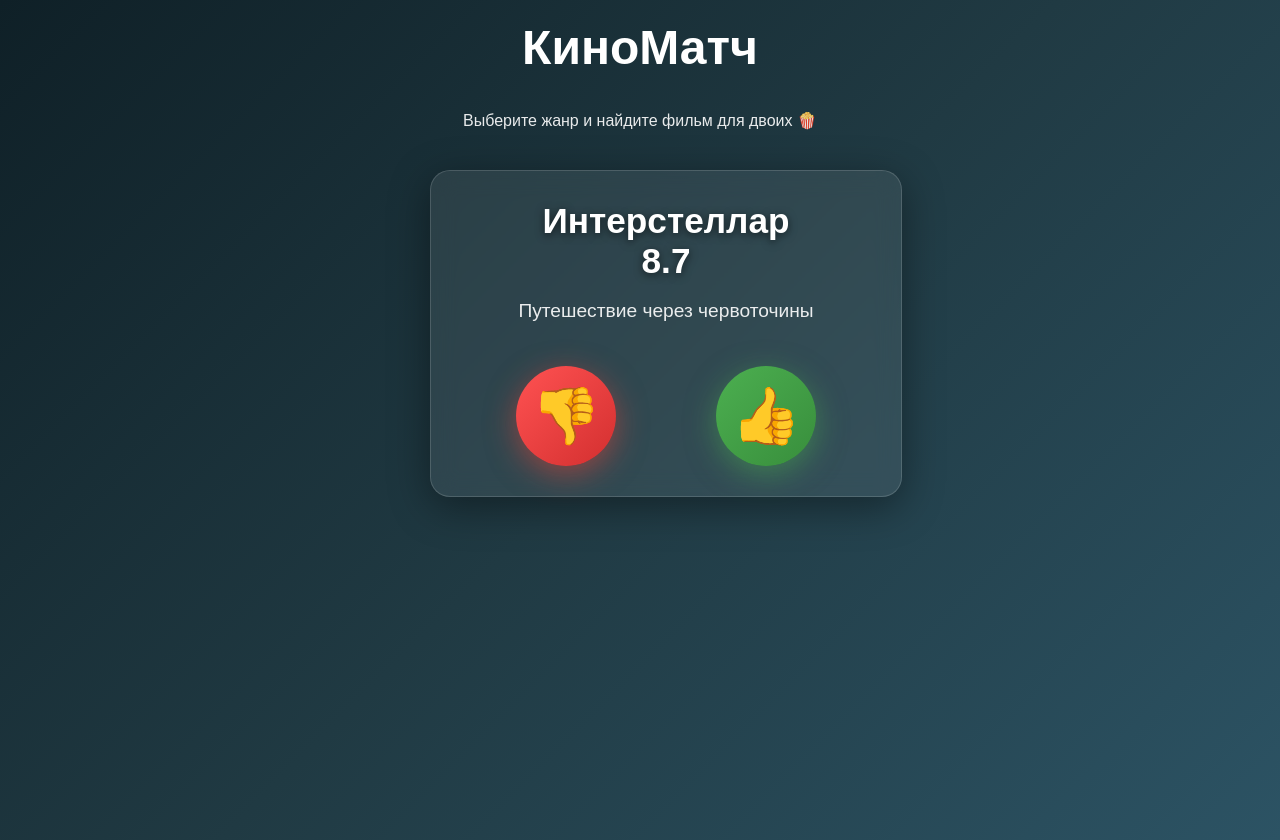
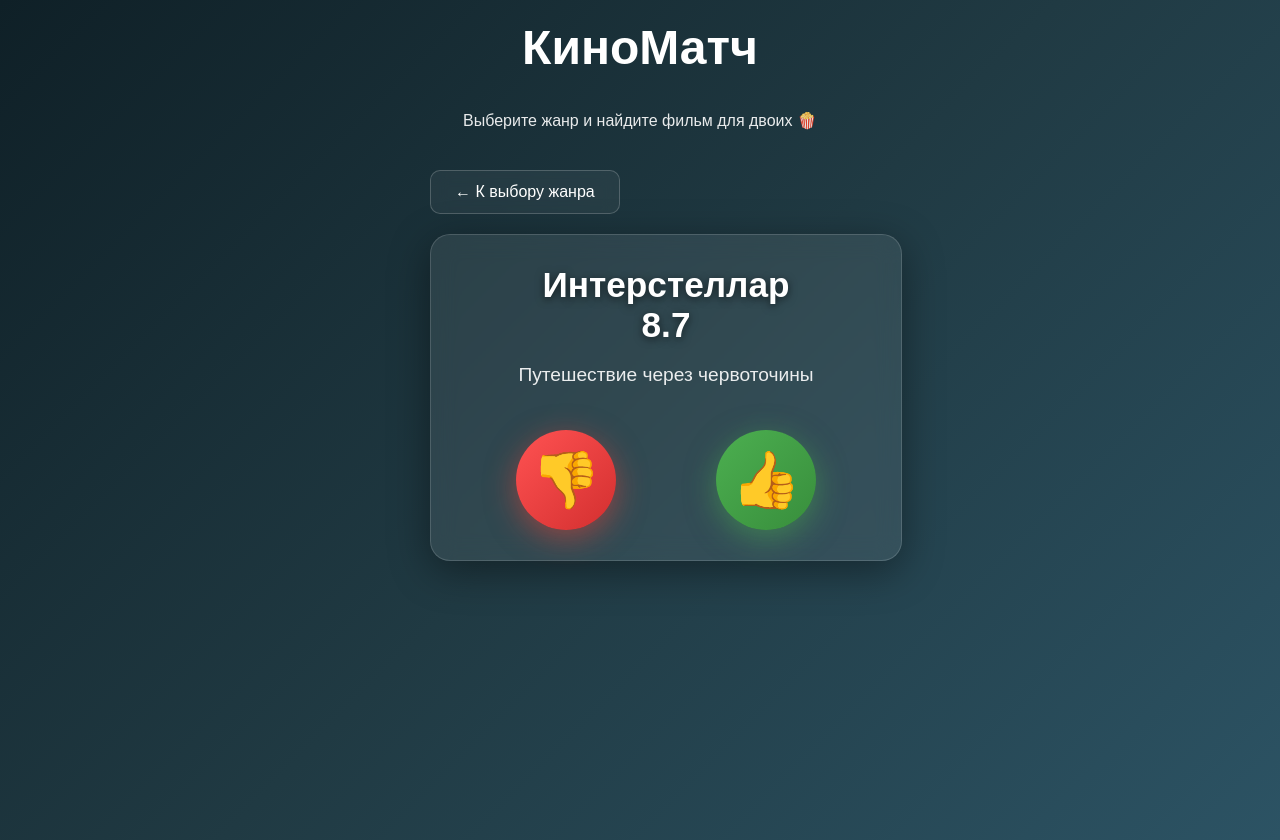
Before and after one commit to rukzak65/films_match, a React (Vite) app: page / in a window 1280 px wide. Both pictures are taken after a click on the button "Фантастика". Built offline with nearby package versions, Linux system fonts and the light colour scheme.

Commit message:
кнопка возврата в главное меню

```diff
--- a/src/App.jsx
+++ b/src/App.jsx
@@ -60,8 +60,10 @@
 
       {!selectedGenre ? (
         <div style={{ width: "100%", maxWidth: "420px" }}>
-          <h2 style={{ marginBottom: "20px" }}>Выберите жанр</h2>
-          <GenreSelector onSelect={handleSelectGenre} />
+          <GenreSelector
+            onSelect={handleSelectGenre}
+            onBack={backToGenres}
+          />
         </div>
       ) : !filteredMovies[index] ? (
         <div style={{ textAlign: "center", marginTop: "100px" }}>
@@ -86,6 +88,37 @@
         </div>
       ) : (
         <div style={{ width: "100%", maxWidth: "420px" }}>
+          <button
+            onClick={backToGenres}
+            style={{
+              marginBottom: '20px',
+              padding: '12px 24px',
+              fontSize: '1rem',
+              background: 'rgba(255, 255, 255, 0.05)',
+              color: '#ffffffff',
+              border: '1px solid rgba(255, 255, 255, 0.2)',
+              borderRadius: '10px',
+              cursor: 'pointer',
+              display: 'flex',
+              alignItems: 'center',
+              gap: '8px',
+              transition: 'all 0.3s ease',
+              backdropFilter: 'blur(8px)'
+            }}
+            onMouseOver={(e) => {
+              e.target.style.background = 'rgba(26, 115, 232, 0.6)';
+              e.target.style.transform = 'translateY(-3px)';
+              e.target.style.boxShadow = '0 8px 25px rgba(26, 115, 232, 0.4)';
+            }}
+            onMouseOut={(e) => {
+              e.target.style.background = 'rgba(255, 255, 255, 0.1)';
+              e.target.style.transform = 'translateY(0)';
+              e.target.style.boxShadow = '0 4px 15px rgba(0, 0, 0, 0.3)';
+            }}
+          >
+            ← К выбору жанра
+          </button>
+
           <MovieCard
             movie={filteredMovies[index]}
             onLike={handleLike}
--- a/src/components/GenreSelector.jsx
+++ b/src/components/GenreSelector.jsx
@@ -1,6 +1,6 @@
 import React from 'react';
 
-export default function GenreSelector({ onSelect }) {
+export default function GenreSelector({ onSelect, onBack }) {
     const genres = [
         "Фантастика",
         "Хоррор",
@@ -17,9 +17,15 @@
     ];
 
     return (
+        <div style={{ width: '100%', maxWidth: '600px' }}>
+            {/* Кнопка возврата в главное меню */}
+
+
+            <h2 style={{ marginBottom: '20px', fontSize: '1.8rem' }}>Выберите жанр</h2>
+
+            {/* Сетка жанров */}
             <div style={{
                 width: '100%',
-            maxWidth: '600px',
                 display: 'grid',
                 gridTemplateColumns: 'repeat(auto-fit, minmax(140px, 1fr))',
                 gap: '16px',
@@ -58,5 +64,6 @@
                     </button>
                 ))}
             </div>
+        </div>
     );
 }
```
Lines whose indentation alone changed are shown as unchanged.
